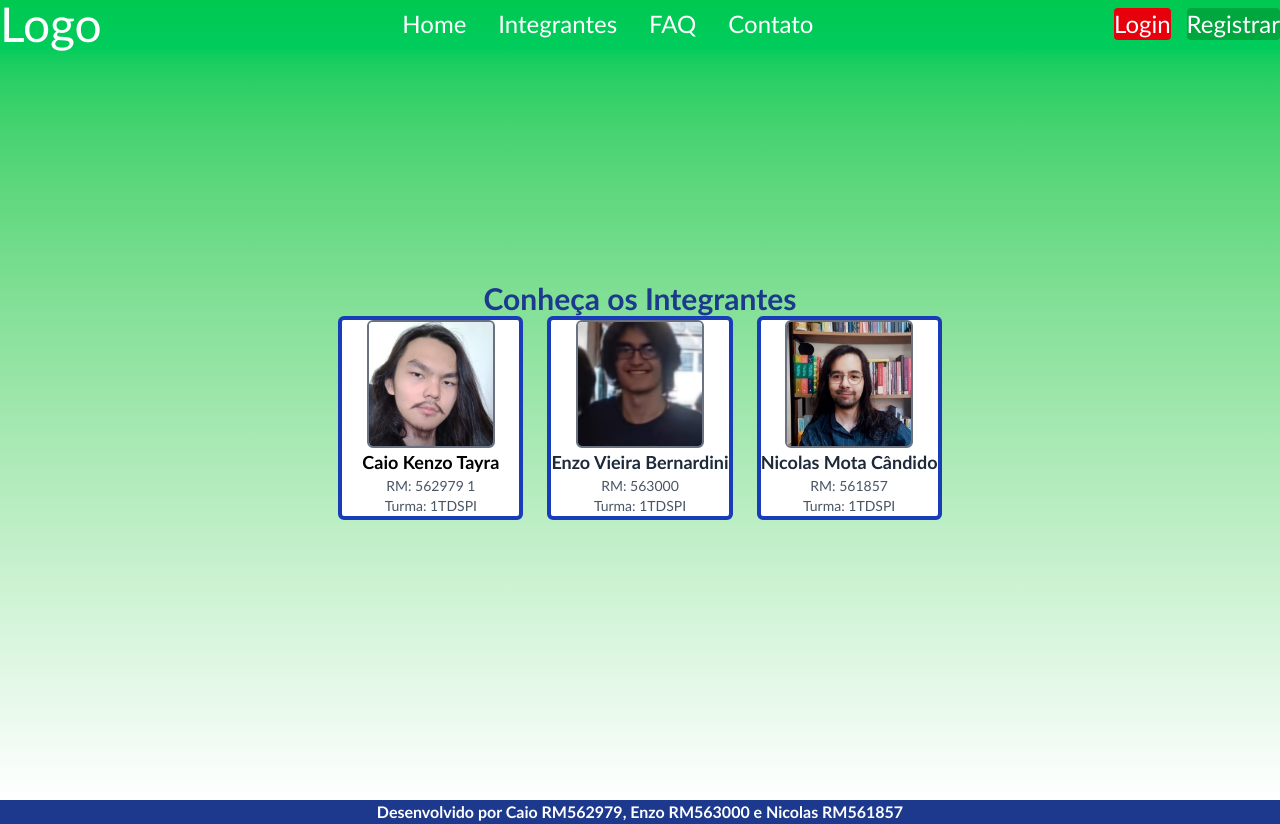
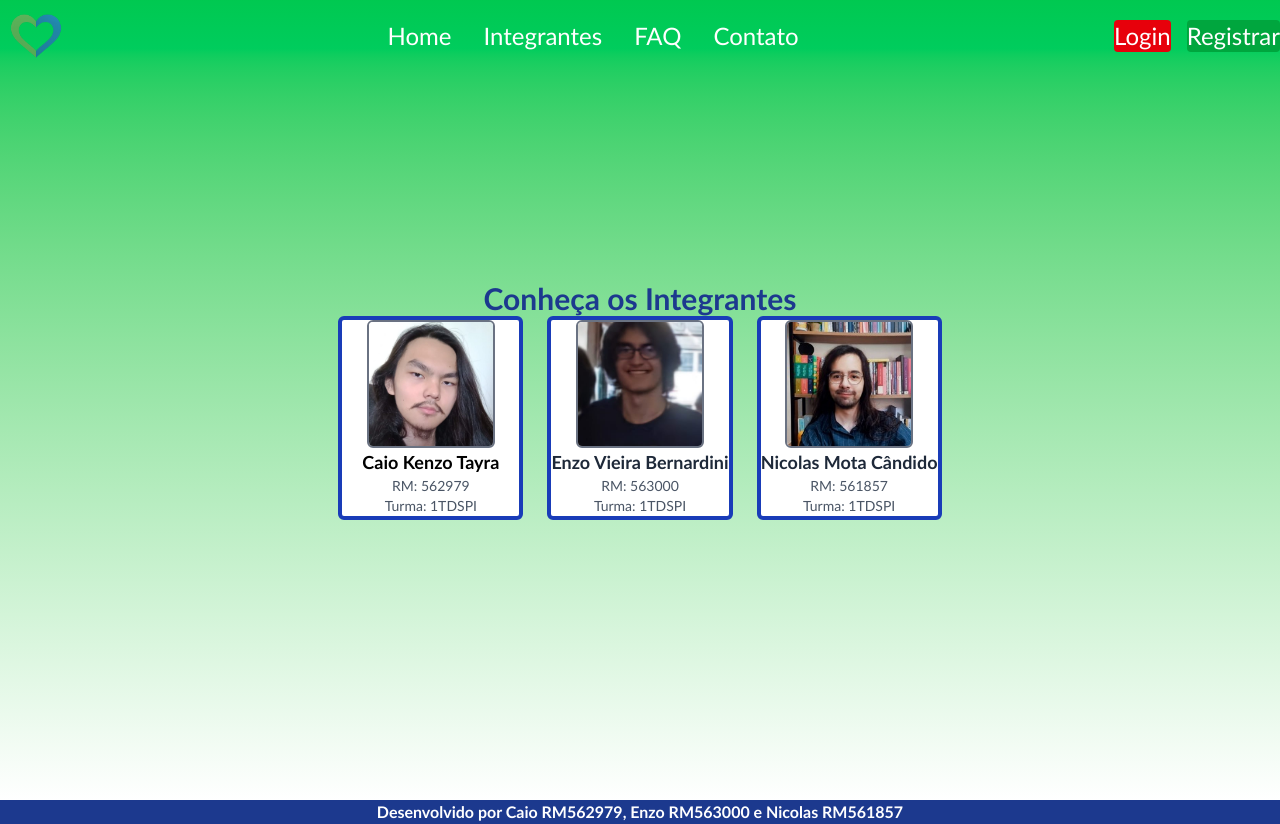
Before and after one commit to Caiok275/FrontGS, a React (Vite) app: page /Integrantes in a window 1280 px wide. Built offline with nearby package versions, Linux system fonts and the light colour scheme.

Commit message:
add logo

```diff
--- a/src/Components/NavBarra/NavBarra.tsx
+++ b/src/Components/NavBarra/NavBarra.tsx
@@ -1,10 +1,11 @@
 import { Link } from 'react-router-dom';
+import logo from '../../assets/logo-turnos-bem.png';
 
 export default function NavBarra() {
     return (
         <div>
             <header className="fixed top-0 left-0 w-full flex justify-between items-center py-5 bg-transparent z-100">
-                <Link to="/" className="text-5xl text-white">Logo</Link>
+                <Link to="/"><img src={logo} alt="Logo Turnos Bem" className="h-18" /></Link>
 
                 <nav className="flex gap-8 text-2xl text-white">
                     <Link to="/" className="hover:underline hover:underline-offset-4">Home</Link>
--- a/src/Routes/FAQ/FAQ.tsx
+++ b/src/Routes/FAQ/FAQ.tsx
@@ -6,7 +6,7 @@ type PerguntaProps = {
 
 function Pergunta({ pergunta, resposta }: PerguntaProps) {
   return (
-    <div className="border-4 border-blue-800 rounded-md p-6 bg-white">
+    <div className="border-4 border-blue-800   rounded-md p-6 bg-white">
       <h1 className="text-center text-xl font-bold text-gray-800 mb-2">{pergunta}</h1>
       <p className="text-center text-gray-600">{resposta}</p>
     </div>
--- a/src/Routes/Integrantes/Integrantes.tsx
+++ b/src/Routes/Integrantes/Integrantes.tsx
@@ -15,7 +15,7 @@ export default function Integrantes() {
           <img src={imgCaio} alt="foto caio" className="w-32 h-32 object-cover rounded-md mb-4 border-2 border-gray-500"
           />
           <h3 className="text-lg font-bold text-black">Caio Kenzo Tayra</h3>
-          <p className="text-sm text-gray-600">RM: 562979 1</p>
+          <p className="text-sm text-gray-600">RM: 562979</p>
           <p className="text-sm text-gray-600">Turma: 1TDSPI</p>
         </div>
 
```
Also changed, not shown: src/assets/logo-turnos-bem.png (added), 1 other file (tests, documents, lock files or other folders).
